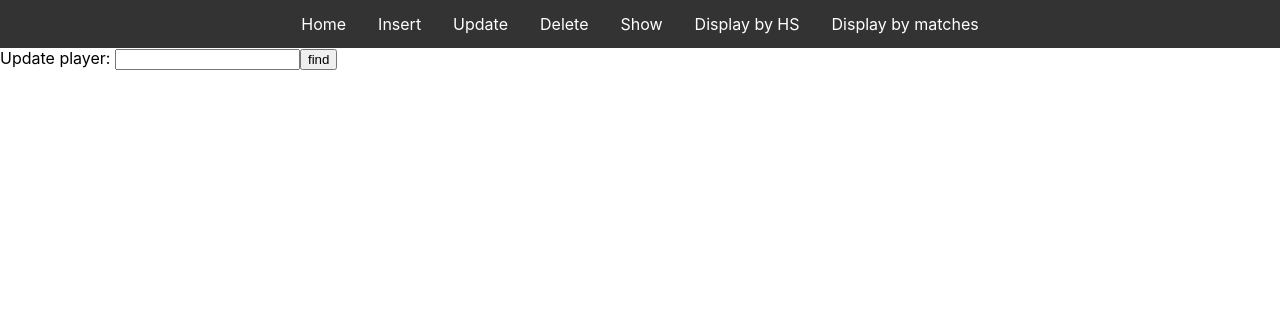
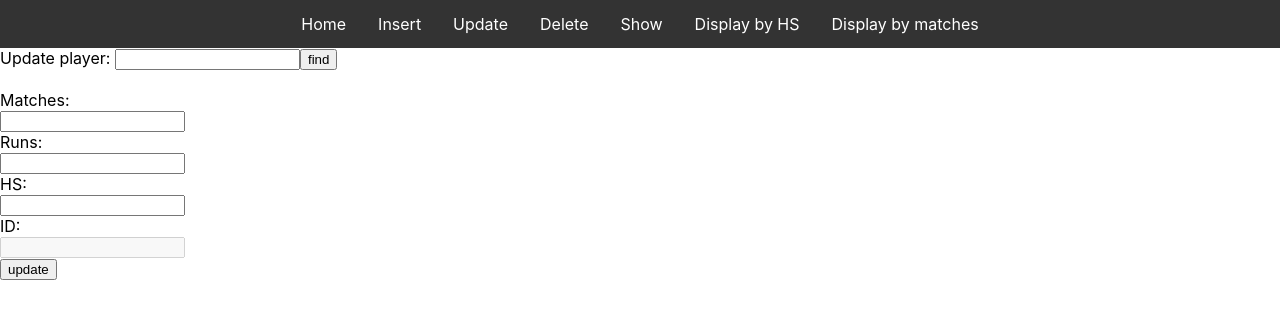
Before and after one commit to NurTahmid/my-cricket, a React (Create React App) app: page /Update in a window 1280 px wide. Shown: the top 318 px of the page. Built offline with nearby package versions, Linux system fonts and the light colour scheme.

Commit message:
minor changes

```diff
--- a/package.json
+++ b/package.json
@@ -7,6 +7,7 @@
     "@testing-library/react": "^13.4.0",
     "@testing-library/user-event": "^13.5.0",
     "axios": "^1.2.0",
+    "cors": "^2.8.5",
     "express": "^4.18.2",
     "mongoose": "^6.7.4",
     "react": "^18.2.0",
--- a/src/Pages/delete.js
+++ b/src/Pages/delete.js
@@ -1,26 +1,28 @@
 import axios from "axios";
 import { useState } from "react";
 
-function Delete(){
-    var [name, setName] = useState();
+function Delete() {
+  var [state, setState] = useState("");
 
-    const nameUpdate = (event) => {
-      setName(event.target.value);
+  const handleUpdate = (event) => {
+    setState(event.target.value);
   };
 
   const handleSubmit = (event) => {
     event.preventDefault();
+    const data = {
+      Player_Name: state
+    }
 
-      axios.get("https://localhost:3000/delete").then((res) => {
-        console.log(res);
-        // window.location = "/retrieve"
-      });
+    axios.post("http://localhost:5000/delete", data)
   };
-    return(
+  return (
     <div>
+      <form onSubmit={handleSubmit} method="Post">
         <label>Delete player: </label>
-        <input type="text"></input>
-        <button type="submit">find</button>
+        <input type="text" name="Player_Name" value={state} required onChange={handleUpdate}></input>
+        <button type="submit">delete</button>
+      </form>
     </div>
   )
 }
--- a/src/Pages/insert.js
+++ b/src/Pages/insert.js
@@ -3,82 +3,70 @@ import { useState } from "react";
 import axios from "axios";
 
 function Insert() {
-  var [name, setName] = useState();
-  var [match, setMatch] = useState();
-  var [inns, setInns] = useState();
-  var [runs, setRuns] = useState();
-  var [hs, setHS] = useState();
-  var [ave, setAVE] = useState();
+  var [state, setState] = useState({
+    Player_Name: "",
+    Matches: "",
+    Inns: "",
+    Runs: "",
+    HS: "",
+    Ave: ""
+  });
 
-  const nameUpdate = (event) => {
-    setName(event.target.value);
-  };
-  const matchUpdate = (event) => {
-    setMatch(event.target.value);
-  };
-  const innsUpdate = (event) => {
-    setInns(event.target.value);
-  };
-  const runsUpdate = (event) => {
-    setRuns(event.target.value);
-  };
-  const hsUpdate = (event) => {
-    setHS(event.target.value);
-  };
-  const aveUpdate = (event) => {
-    setAVE(event.target.value);
-  };
+  const handleUpdate = (e) => {
+    const value = e.target.value;
+    setState({
+      ...state,
+      [e.target.name]: value,
+    })
+  }
 
-  const handleSubmit = (event) => {
-    event.preventDefault();
+
+  const handleSubmit = (e) => {
+    e.preventDefault();
     const data = {
-      playerName: name,
-      match: match,
-      inns: inns,
-      runs: runs,
-      hs: hs,
-      ave: ave,
-    };
-    axios.post("https://localhost:3000/insert", { data }).then((res) => {
-      console.log(res);
-      console.log(res.data);
-      // window.location = "/retrieve"
-    });
-  };
+      Player_Name: state.Player_Name,
+      Matches: state.Matches,
+      Inns: state.Inns,
+      Runs: state.Runs,
+      HS: state.HS,
+      Ave: state.Ave
+    }
+    axios.post("http://localhost:5000/insert", data)
+  }
 
   return (
     <div>
-      <form onSubmit={handleSubmit}>
+      <form onSubmit={handleSubmit} method="Post">
         <label>Player name:</label>
         <br />
-        <input type="text" required onChange={nameUpdate} />
+        <input type="text" name="Player_Name" value={state.Player_Name} required onChange={handleUpdate} />
         <br />
 
         <label>Matches:</label>
         <br />
-        <input type="text" required onChange={matchUpdate} />
+        <input type="text" name="Matches" value={state.Matches} required onChange={handleUpdate} />
         <br />
 
         <label>Inns:</label>
         <br />
-        <input type="text" required onChange={innsUpdate} />
+        <input type="text" name="Inns" value={state.Inns} required onChange={handleUpdate} />
         <br />
 
         <label>Runs:</label>
         <br />
-        <input required onChange={runsUpdate} />
+        <input type="text" name="Runs" value={state.Runs} required onChange={handleUpdate} />
         <br />
 
         <label>HS:</label>
         <br />
-        <input required onChange={hsUpdate} />
+        <input type="text" name="HS" value={state.HS} required onChange={handleUpdate} />
         <br />
 
-        <label>AVE:</label>
+        <label>Ave:</label>
         <br />
-        <input required onChange={aveUpdate} />
+        <input type="text" name="Ave" value={state.Ave} required onChange={handleUpdate} />
         <br />
-        <button type="submit"> Insert </button>
+        <input type="submit" value="add" />
       </form>
     </div>
   );
--- a/src/Pages/update.js
+++ b/src/Pages/update.js
@@ -1,27 +1,92 @@
 import axios from "axios";
-import { useState } from "react";
+import { useState, useEffect } from "react";
+import { useParams } from "react-router-dom";
 
 
 function Update() {
-  var [name, setName] = useState();
+  // let params = useParams();
+  var [state, setState] = useState("");
+  var [playerData, setPlayerData] = useState({
+    Matches: "",
+    Runs: "",
+    HS: ""
+  });
 
-  const nameUpdate = (event) => {
-    setName(event.target.value);
+
+  const handleUpdate = (e) => {
+    const value = e.target.value;
+    setPlayerData({
+      ...playerData,
+      [e.target.name]: value,
+    })
+  }
+  const handleUpdateSearch = (event) => {
+    setState(event.target.value);
   };
+
+  const handleSearch = (event) => {
+    event.preventDefault();
+    const data = {
+      Player_Name: state
+    }
+
+    axios.get("http://localhost:5000/getData/"+state, data).then(res =>{
+      console.log(res.data)
+          setPlayerData(res.data)
+    })
+  };
+
 
   const handleSubmit = (event) => {
     event.preventDefault();
+    const data = {
+      _id: playerData._id,
+      Matches: playerData.Matches,
+      Runs: playerData.Runs,
+      HS: playerData.HS
+    }
+    console.log(data)
 
-    axios.get("https://localhost:3000/delete").then((res) => {
-      console.log(res);
-      // window.location = "/retrieve"
-    });
+    axios.post("http://localhost:5000/update", data).then(res =>{
+      console.log(res.data)
+
+    })
   };
+
+  // useEffect(() => {
+  //   axios.get("http://localhost:5000/getData"+state).then(res => {console.(res.data)})
+  // })
   return(
-      <div>
-      <label>Update player: </label>
-      <input type="text"></input>
-      <button type="submit">find</button>
+    <div>
+      <form onSubmit={handleSearch} method="Get">
+        <label>Update player: </label>
+        <input type="text" name="Player_Name" value={state} required onChange={handleUpdateSearch}></input>
+        <button type="submit">find</button>
+      </form>
+      <br />
+
+      <form onSubmit={handleSubmit} method="Post">
+
+        <label>Matches:</label>
+        <br />
+        <input type="text" name="Matches" value={playerData.Matches} required onChange={handleUpdate} />
+        <br />
+
+        <label>Runs:</label>
+        <br />
+        <input type="text" name="Runs" value={playerData.Runs} required onChange={handleUpdate} />
+        <br />
+
+        <label>HS:</label>
+        <br />
+        <input type="text" name="HS" value={playerData.HS} required onChange={handleUpdate} />
+        <br />
+        <label>ID:</label><br />
+        <input type="text" name="_id" disabled value={playerData._id}  />
+
+        <br />
+        <input type="submit" value="update" />
+      </form>
     </div>
   )
 }
```
Also changed, not shown: 1 other file (tests, documents, lock files or other folders). Lines whose indentation alone changed are shown as unchanged.
